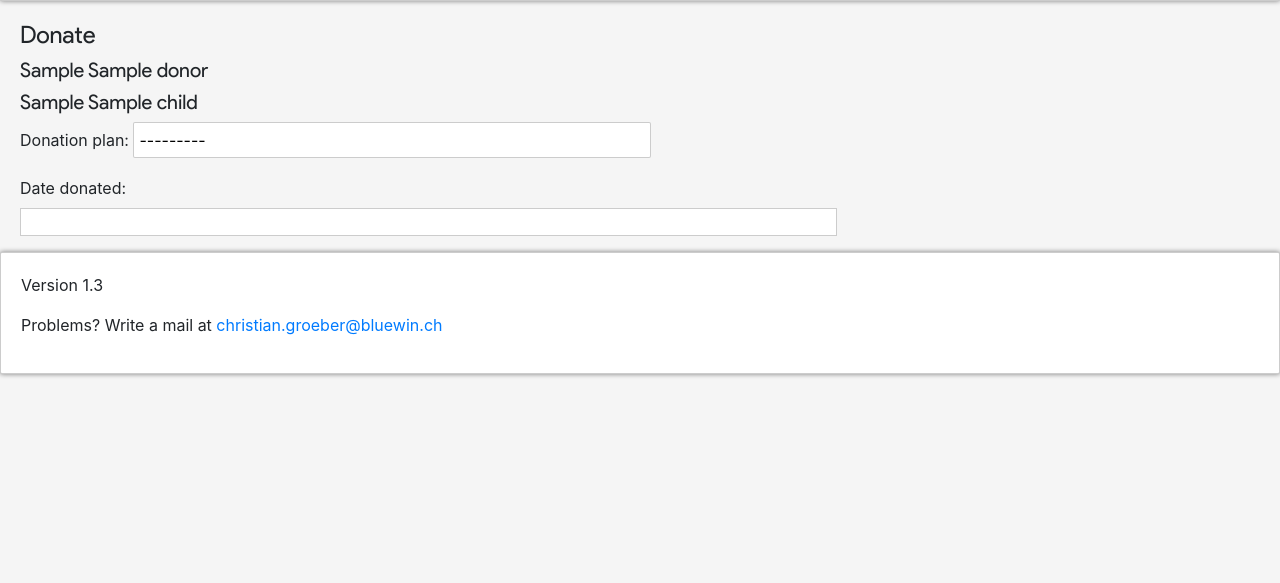
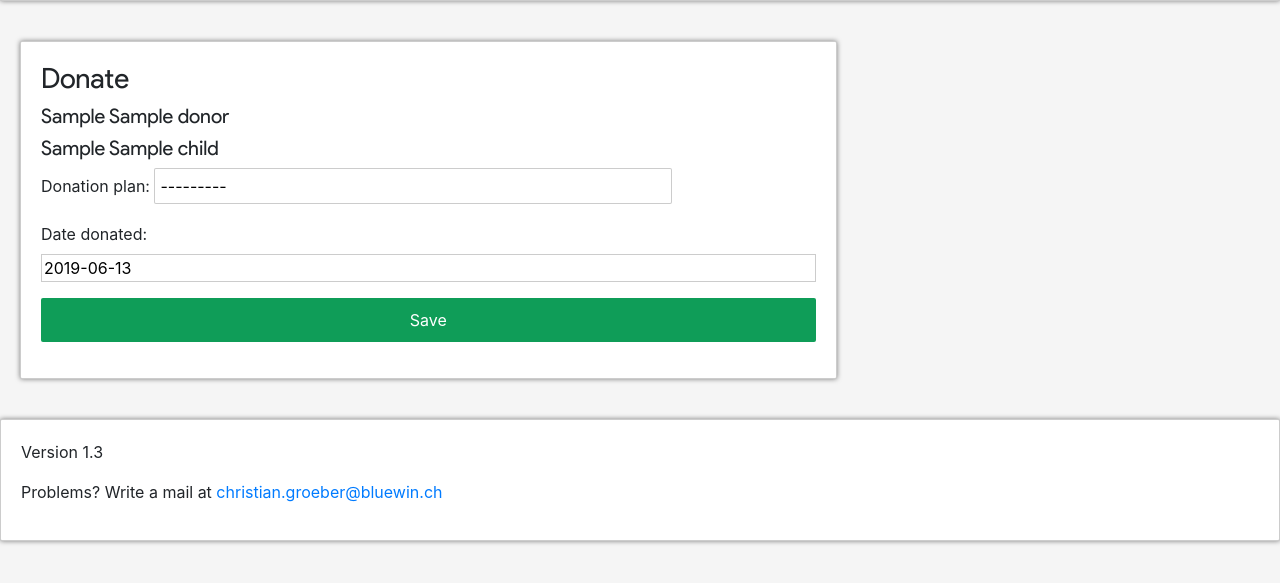
Before and after one commit to ChristianGroeber/Precious-Admin-Website, a Django app: page /tool/donation_plan/donate/1/ in a window 1280 px wide. Shown: the part 121-704 px from the top of the page. Run offline with Django 3.2, Linux system fonts and the light colour scheme; tables that the repository leaves empty hold one stand-in row (values such as "Sample post"); some libraries are stand-ins or nearby versions.

Commit message:
bug fixes

```diff
--- a/precious_hands_admin/tool/models.py
+++ b/precious_hands_admin/tool/models.py
@@ -3,6 +3,7 @@ from django.db import models
 
 # Create your models here.
 from django.db.models import ForeignKey
+from django.utils import timezone
 
 
 class MyUser(models.Model):
@@ -66,7 +67,7 @@ class DonationPlan(models.Model):
 
 class Donation(models.Model):
     donation_plan = ForeignKey(DonationPlan, on_delete=models.CASCADE)
-    date_donated = models.DateField()
+    date_donated = models.DateField(default=timezone.now())
 
     def __str__(self):
         return str(self.donation_plan.donor.first_name) + ' donated CHF ' + str(self.donation_plan.amount) + ' on the ' + str(self.date_donated)
--- a/precious_hands_admin/tool/templates/tool/donate.html
+++ b/precious_hands_admin/tool/templates/tool/donate.html
@@ -1,10 +1,19 @@
 {% extends 'tool/base.html' %}
 
 {% block content %}
-<h4>Donate</h4>
-<h5>{{donation_plan.donor}}</h5><h5>{{donation_plan.child}}</h5>
-<form class="donate" method="POST">
-    {%csrf_token%}
-    {{form.as_p}}
-</form>
+<style>
+    .card {
+        padding: 20px;
+        margin-bottom: 40px;
+    }
+</style>
+<div class="card">
+    <h3>Donate</h3>
+    <h5>{{donation_plan.donor}}</h5><h5>{{donation_plan.child}}</h5>
+    <form class="donate" method="POST">
+        {%csrf_token%}
+        {{form.as_p}}
+        <button type="submit">Save</button>
+    </form>
+</div>
 {% endblock %}
--- a/precious_hands_admin/tool/templates/tool/view.html
+++ b/precious_hands_admin/tool/templates/tool/view.html
@@ -21,15 +21,17 @@
     a User
     {% endif %}
     </h3>
+    <ul>
     {% for x in ret %}
-<p><a href="../../{{ option }}/edit/{{x.id}}">{{x}}</a>
+    <li><a href="../../{{ option }}/edit/{{x.id}}">{{x}}</a>
         <script>
             console.log("{{ option }}");
         </script>
     {% if option == "donation_plan" %}
         <a href="../donate/{{x.id}}"> | Donate</a>
         {% endif %}
-</p>
+    </li>
     {% endfor %}
+    </ul>
 </div>
 {% endblock %}
--- a/precious_hands_admin/tool/views.py
+++ b/precious_hands_admin/tool/views.py
@@ -150,6 +150,8 @@ def edit(request, option, id):
         form = CreateDonationPlan(request.POST or None, instance=obj)
     elif option == 'user' and request.user.is_superuser:
         form = forms.UserChangeForm(request.POST or None, instance=request.user)
+    elif option == 'donate':
+        form = Donate(request.POST or None, instance=obj)
     if form.is_valid():
         form.save()
         return redirect('index')
```
Also changed, not shown: precious_hands_admin/tool/templates/tool/edit.html (+10 -2 lines). Lines whose indentation alone changed are shown as unchanged.
